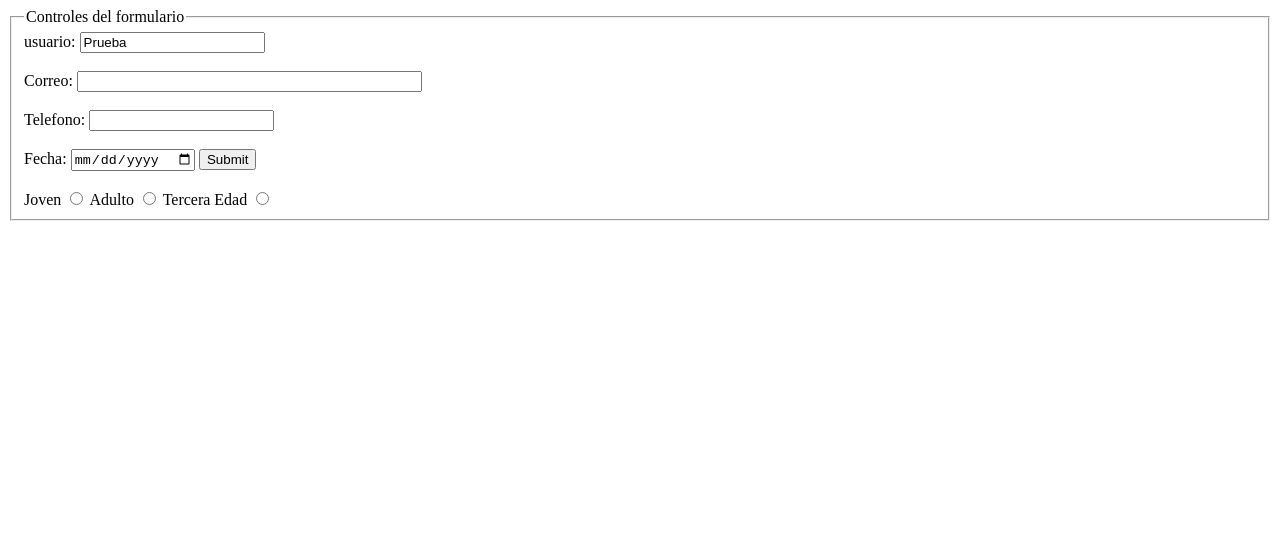
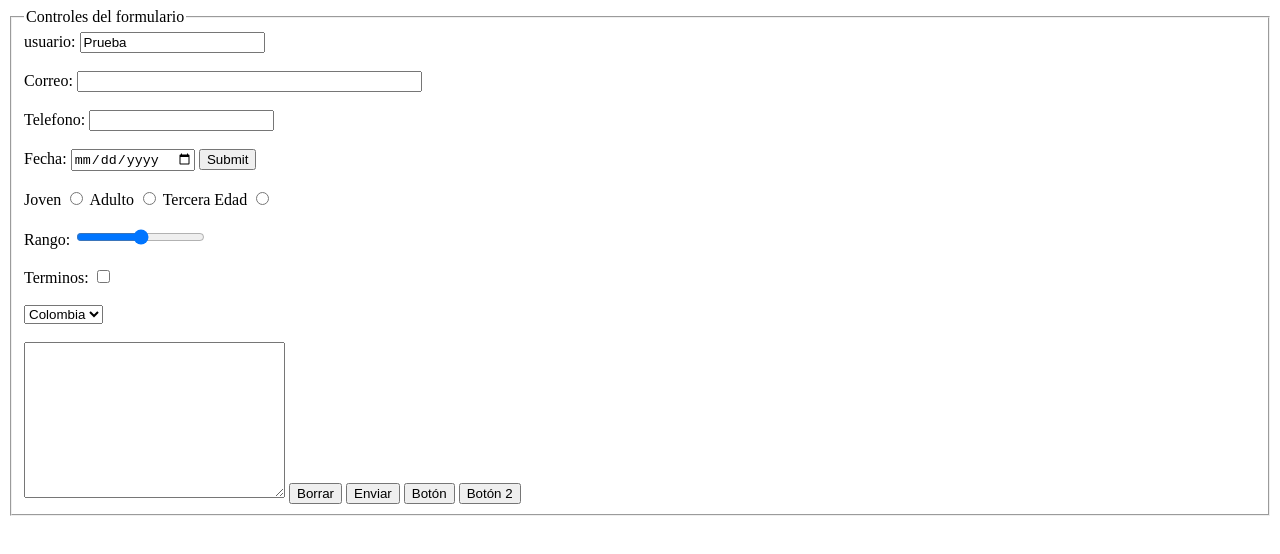
Before and after one commit to Milena8903/Biografia_Semantica, a plain HTML site: page formulario.html in a window 1280 px wide. Drawn offline with Linux system fonts and the light colour scheme.

Commit message:
Terminando video profe

```diff
--- a/formulario.html
+++ b/formulario.html
@@ -48,6 +48,45 @@
             <input type="radio" name="edad" id="adulto" value="26-55">
             <label for="tercera">Tercera Edad</label>
             <input type="radio" name="edad" id="tercera" value="más de 55">
+            <br>
+            <br>
+            <label for="rango">Rango:</label>
+            <input type="range" id="ingreso" name="ingreso" min="0" max="100">
+            <br>
+            <br>
+             <label for="terminos">Terminos:</label>
+             <input type="checkbox" name="terminos" id="terminos" value="si">
+            <br>
+            <br>
+            <select name="pais" id="pais">
+                <option value="co" selected>Colombia</option>
+                <option value="br">Brasil</option>
+                <option value="ca">Canada</option>
+                <option value="ec">Ecuador</option>
+            </select>
+            <br>
+            <br>
+                <textarea name="datos" id="datos" cols="30" rows="10">
+
+                </textarea>
+             <button type="reset">Borrar</button>
+             <button type="submit">Enviar</button>
+
+             <!-- Forma no recomendada
+             <button type="button"
+              onclick="console.log('Hizo click en el boton')">Botón</button>
+             -->
+
+             <button type="button"
+              onclick="mostrarMensaje()">
+                Botón
+            </button>
+
+            <button type="button" id="otroBoton">
+                Botón 2
+            </button>
+
+              <script src="programa.js"></script>
         </fieldset>
 
     </form>
--- /dev/null
+++ b/programa.js
@@ -0,0 +1,11 @@
+
+// Utilizando un método html
+function mostrarMensaje(){
+    console.log('Hizo click en el boton' + new Date().toLocaleDateString());
+}
+
+//coja la fecha del sistema y conviertalo en un string
+
+//Agregar un eventListener al otro boton
+let boton = document.getElementById("otroBoton");
+boton.addEventListener("click", ()=>{console.log('Hizo click en el boton' + new Date().toLocaleDateString());})
```
